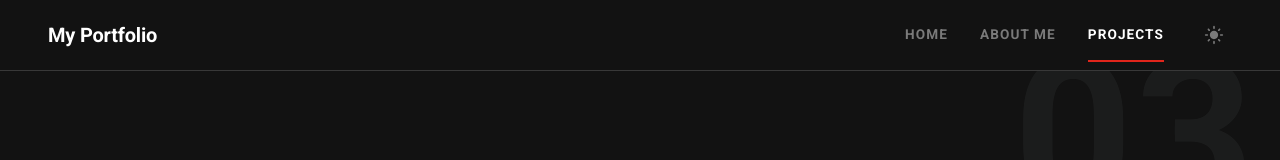
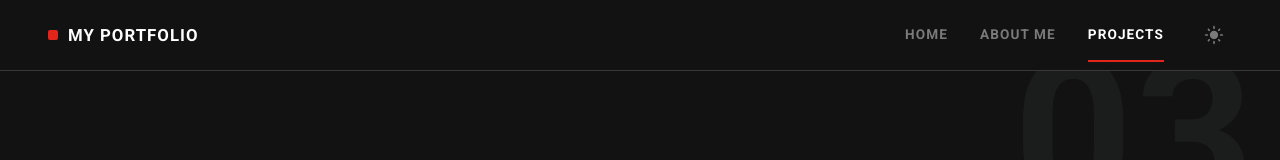
Before and after one commit to titato-water/my-portfolio, a React (Vite) app: page /#/projects in a window 1280 px wide. Shown: the top 160 px of the page. Built offline with nearby package versions, Linux system fonts and the light colour scheme; no server answers.

Commit message:
style: 네비게이션 바 로고를 심볼+텍스트 조합으로 개선
레드 액센트 심볼 마크를 추가하고 텍스트를 대문자, 좁은 트래킹으로 정리해
좀 더 정돈된 워드마크 느낌으로 변경.

Co-Authored-By: Claude Sonnet 5 <noreply@anthropic.com>

```diff
--- a/src/components/common/navbar.jsx
+++ b/src/components/common/navbar.jsx
@@ -43,12 +43,27 @@ function Navbar() {
             justifyContent: 'space-between',
           }}
         >
-          <Typography
-            variant="h6"
-            sx={{ fontWeight: 800, letterSpacing: '-0.01em', color: 'text.primary' }}
-          >
-            My Portfolio
-          </Typography>
+          <Box sx={{ display: 'flex', alignItems: 'center', gap: 1.25 }}>
+            <Box
+              sx={{
+                width: 10,
+                height: 10,
+                borderRadius: '2px',
+                backgroundColor: 'accent.main',
+              }}
+            />
+            <Typography
+              sx={{
+                fontSize: { xs: '0.95rem', md: '1.05rem' },
+                fontWeight: 800,
+                letterSpacing: '0.06em',
+                textTransform: 'uppercase',
+                color: 'text.primary',
+              }}
+            >
+              My Portfolio
+            </Typography>
+          </Box>
           <Box sx={{ display: 'flex', gap: { xs: 2, md: 4 } }}>
             {NAV_ITEMS.map((item) => (
               <Box
```
